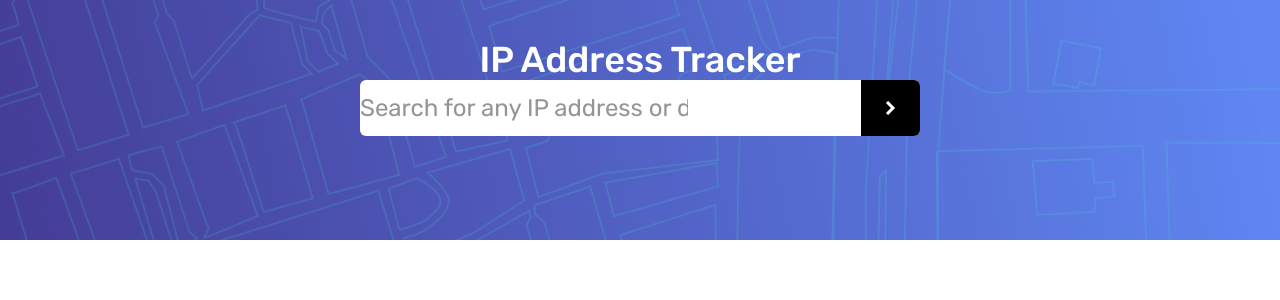
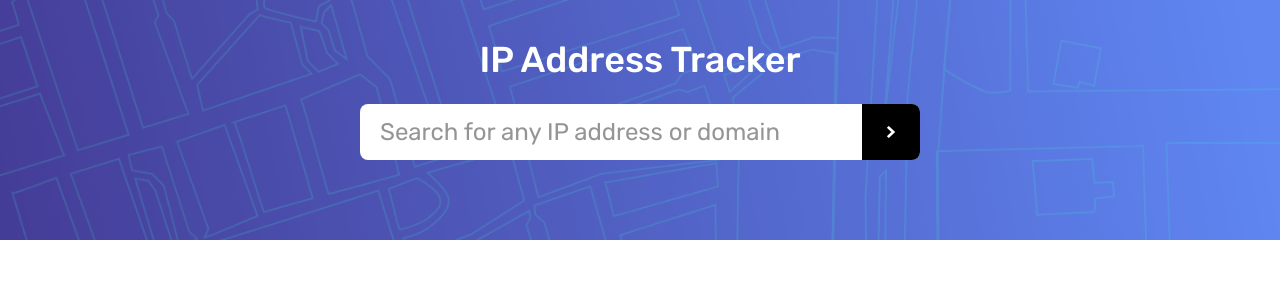
Before and after one commit to cjislegit/ip_address_tracker, a Next.js app: page / in a window 1280 px wide. Shown: the top 300 px of the page. Built offline with nearby package versions, Linux system fonts and the light colour scheme.

Commit message:
Polish hero search field styling
Add spacing below the heading and refine the search field's padding, focus styles, and rounded corners.

```diff
--- a/src/components/hero.js
+++ b/src/components/hero.js
@@ -10,12 +10,16 @@ export default function Hero() {
        text-2xl bg-cover h-[30vh]'
       style={{ backgroundImage: `url(${heroImage.src})` }}
     >
-      <h1 className='self-center text-white font-medium text-4xl'>
+      <h1 className='self-center text-white font-medium text-4xl mb-6'>
         IP Address Tracker
       </h1>
-      <div className='self-center bg-white rounded-md w-140 h-14 flex items-center justify-between'>
-        <input type='text' placeholder='Search for any IP address or domain' />
-        <button className='bg-black text-white h-full rounded-r-md px-6'>
+      <div className='self-center bg-white rounded-lg w-140 h-14 flex items-center justify-between pl-5'>
+        <input
+          type='text'
+          placeholder='Search for any IP address or domain'
+          className='w-full focus:outline-none focus: ring-0'
+        />
+        <button className='bg-black text-white h-full rounded-r-lg px-6'>
           <Image src={arrowIcon.src} alt='arrow icon' width={11} height={14} />
         </button>
       </div>
```
